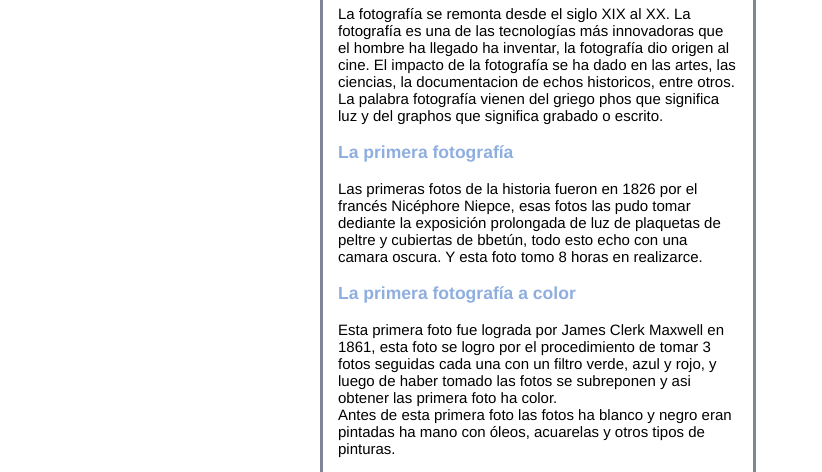
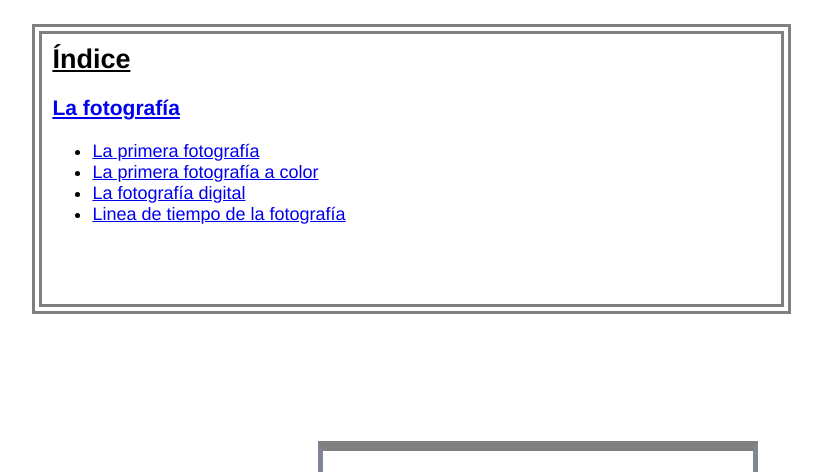
Before and after one commit to BenjaFD10/BenjaFD10.github.io, a plain HTML site: page index.html in a window 1280 px wide. Shown: the part 102-574 px from the top of the page, without its empty margins (102-924 px from the left). Drawn offline with Linux system fonts and the light colour scheme.

Commit message:
index.html

```diff
--- a/index.html
+++ b/index.html
@@ -2,50 +2,60 @@
 <html>
 <head>
 <meta charset="utf-8">
-<title>Historia de la fotografia</title>
+<title>Derivado de "Historia de la fotografia" 25</title>
+<div id="índice1">
+<h2 id="índice">Índice</h2>
+<h3><a href="#La fotografía">La fotografía</a></h3>
+<ul>
+<li><a href="#1">La primera fotografía</a></li>
+<li><a href="#2">La primera fotografía a color</a></li>
+<li><a href="#3">La fotografía digital</a></li>
+<li><a href="#4">Linea de tiempo de la fotografía</a></li>
+</ul>
+</div>
 <style>
-
+#índice, #pólogo {
+color: rgb(0, 0, 0);
+margin: auto;
+text-decoration: underline;
+}
+#índice1 {
+font-size: 1.2em;
+margin: 10% 30% 10% 10%;
+border: 10px double grey;
+padding: 10px;
+height: 250px;
+overflow-y: auto;
+}
 #tabla {
-
-
-
 height: 180px;
 overflow: auto;
 margin: 15px 0px 10px 6px;
 width: 400px;
 margin: auto;
-             border: 1px solid rgb(128, 134, 150);
+border: 5px solid rgb(128, 134, 150);
 padding: 15px;
-
 }
-
-#container {
+#container  {
 width: 400px;
 margin: auto;
-             border: 3px solid rgb(128, 134, 150);
+border: 5px solid rgb(128, 134, 150);
 border-top: 10px solid grey;
 padding: 15px;
 }
-
 body {
 font-size: 15px;
 background-color: rgb(255, 255, 255);
 font-family: "helvetica";
-
 }
-
 h1 {
 background-color: rgb(143, 174, 224);
-
 }
 th {
 background-color: rgb(41, 140, 179);
-
 }
 h3 { color : rgb(143, 174, 224);}
-
 </style>
-
 </head>
 <div id="container">
 <h1>La fotografía</h1>
@@ -53,19 +63,18 @@ La fotografía se remonta desde el siglo XIX al XX. La fotografía es una de las
 <br>
 La palabra fotografía vienen del griego phos que significa luz y del graphos que significa grabado o escrito.
 <br>
-<h3>La primera fotografía</h3>
+<h3 id="1">La primera fotografía</h3>
 Las primeras fotos de la historia fueron en 1826 por el francés Nicéphore Niepce, esas fotos las pudo tomar dediante la exposición prolongada de luz de plaquetas de peltre y cubiertas de bbetún, todo esto echo con una camara oscura. Y esta foto tomo 8 horas en realizarce.
 <br>
-<h3>La primera fotografía a color</h3>
+<h3 id="2">La primera fotografía a color</h3>
 Esta primera foto fue lograda por James Clerk Maxwell en 1861, esta foto se logro por el procedimiento de tomar 3 fotos seguidas cada una con un filtro verde, azul y rojo, y luego de haber tomado las fotos se subreponen y asi obtener las primera foto ha color.
 <br>
 Antes de esta primera foto las fotos ha blanco y negro eran pintadas ha mano con óleos, acuarelas y otros tipos de pinturas.
 <br>
-<h3>La fotografía digital</h3>
+<h3 id="3">La fotografía digital</h3>
 La fotografías es el invento mas nuevo de la fotografía, este camara se logro gracias ha la tecnologio que fue inventada gracias ha la revolución informática, esto ocurrio a finales del siglo XX, esto hizo que los rollos fotográficos dejaran de ser tan utilizados y tambien la forma de revelar las fotos mediante quimicos ya que en las camaras digitales las fotos se guardaban en esta.
 </div>
 <style>
-
 table {
 width: 90%;
 }
@@ -74,12 +83,11 @@ width: 20%;
 vertical-align: top;
 border: 2px solid #000;
 }
-
 </style>
 <body>
 <br>
 <br>
-<div id="tabla"><h3>Linea de tiempo de la fotografía</h3>
+<div id="tabla"><h3 id="4">Linea de tiempo de la fotografía</h3>
 <table>
 <tr>
 <th>300 a.c.</th>
```
Lines whose indentation alone changed are shown as unchanged.
